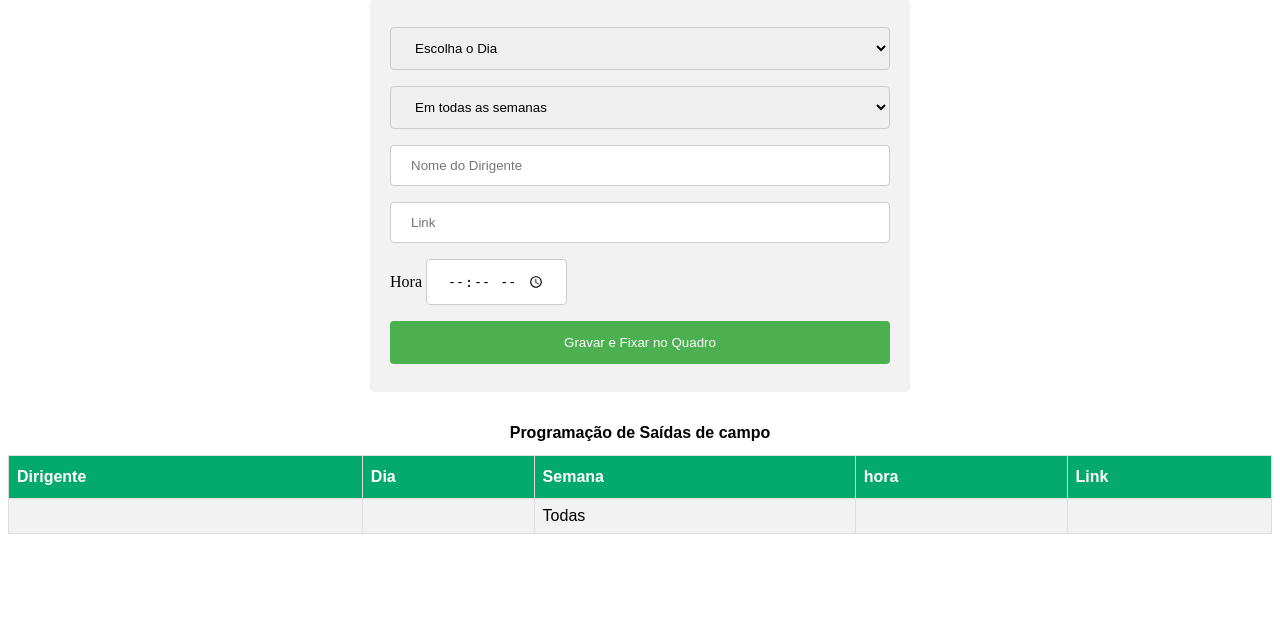
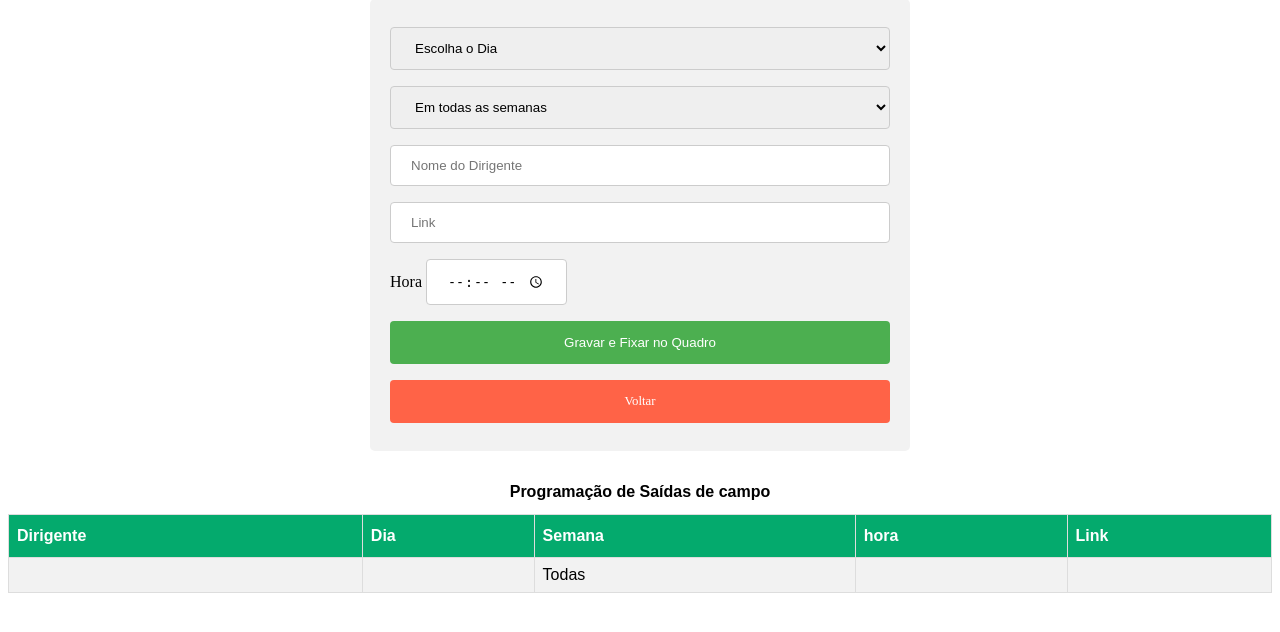
Before and after one commit to isacqueirozq/SistemaSR, a PHP site: page /saidas_campo.php in a window 1280 px wide. Shown: the part 61-693 px from the top of the page. Run offline with PHP 8.4, Linux system fonts and the light colour scheme; tables that the repository leaves empty or names only in its code hold one stand-in row (values such as "Sample post"); data that the repository does not hold is empty.

```diff
--- a/peticaoauxiliar_lista.php
+++ b/peticaoauxiliar_lista.php
@@ -46,7 +46,7 @@
     <th>Mês/Ano</th>
   </tr>
     <?php
-            require_once("src/Carrega_dados.php");
+            require_once("src/ConexaoBD.php");
             // Data correta ----------------------------------------------------
             setlocale(LC_ALL, "pt_BR", "pt_BR.iso-8859-1", "pt_BR.utf-8", "portuguese");
             date_default_timezone_set('America/Sao_Paulo');
--- a/relatorio_lista_auxiliares.php
+++ b/relatorio_lista_auxiliares.php
@@ -67,7 +67,7 @@
     <!-- Lista -->
     <ul id='myUL'>
         <?php
-        require_once("src/Carrega_dados.php");
+        require_once("src/ConexaoBD.php");
         // Data correta ----------------------------------------------------
         setlocale(LC_ALL, "pt_BR", "pt_BR.iso-8859-1", "pt_BR.utf-8", "portuguese");
         date_default_timezone_set('America/Sao_Paulo');
--- a/relatorio_lista_publicadores.php
+++ b/relatorio_lista_publicadores.php
@@ -67,7 +67,7 @@
     <!-- Lista -->
     <ul id='myUL'>
         <?php
-        require_once("src/Carrega_dados.php");
+        require_once("src/ConexaoBD.php");
         // Data correta ----------------------------------------------------
         setlocale(LC_ALL, "pt_BR", "pt_BR.iso-8859-1", "pt_BR.utf-8", "portuguese");
         date_default_timezone_set('America/Sao_Paulo');
--- a/relatorio_lista_regulares.php
+++ b/relatorio_lista_regulares.php
@@ -67,7 +67,7 @@
     <!-- Lista -->
     <ul id='myUL'>
         <?php
-        require_once("src/Carrega_dados.php");
+        require_once("src/ConexaoBD.php");
         // Data correta ----------------------------------------------------
         setlocale(LC_ALL, "pt_BR", "pt_BR.iso-8859-1", "pt_BR.utf-8", "portuguese");
         date_default_timezone_set('America/Sao_Paulo');
--- a/relatorio_lista_todos.php
+++ b/relatorio_lista_todos.php
@@ -67,7 +67,7 @@
     <!-- Lista -->
     <ul id='myUL'>
         <?php
-        require_once("src/Carrega_dados.php");
+        require_once("src/ConexaoBD.php");
         // Data correta ----------------------------------------------------
         setlocale(LC_ALL, "pt_BR", "pt_BR.iso-8859-1", "pt_BR.utf-8", "portuguese");
         date_default_timezone_set('America/Sao_Paulo');
--- a/relatorios.php
+++ b/relatorios.php
@@ -109,7 +109,7 @@
         <ul class="resumo">
 
             <?php
-            require_once("src/Carrega_dados.php");
+            require_once("src/ConexaoBD.php");
             // Data correta ----------------------------------------------------
             setlocale(LC_ALL, "pt_BR", "pt_BR.iso-8859-1", "pt_BR.utf-8", "portuguese");
             date_default_timezone_set('America/Sao_Paulo');
--- a/saidas_campo.php
+++ b/saidas_campo.php
@@ -22,7 +22,26 @@ require_once("src/Comandos.php");
             text-align: center;
             font-size: 12pt;
         }
+        a[type=btn]{
+            background-color: tomato;
+            color: white;
+            padding: 14px 20px;
+            margin: 8px 0;
+            border: none;
+            border-radius: 4px;
+            cursor: pointer;
+            display: block;
+            text-align: center;
+            font-size: 0.8em;
+            text-decoration: none;
+        }
+
+        a[type=btn]:hover{
+            background-color: #FF7359;
+        }
+
         @media screen and (max-width:350px) {
+            /* Esconde uma coluna quando está no celular */
             .col_link,.col_hora{
                 display: none;
             }
@@ -60,6 +79,7 @@ require_once("src/Comandos.php");
                 <label for="hora">Hora</label>
                 <input type="time" name="hora" id="hora" required>
                 <input type="submit" value="Gravar e Fixar no Quadro">
+                <a type="btn" href="gerenciamento.html">Voltar</a>
             </form>
         </div>
 
```
